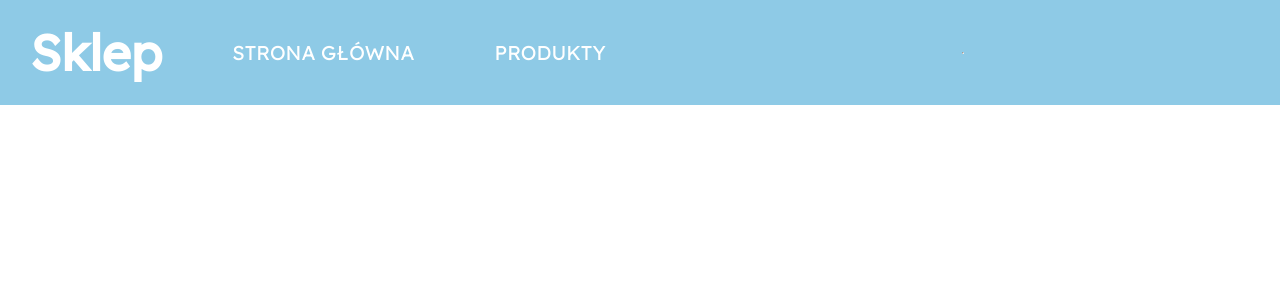
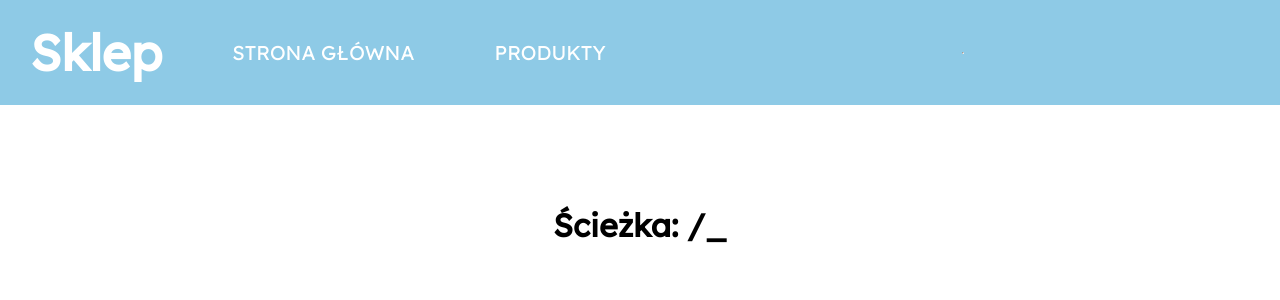
Before and after one commit to dembol23/first_nuxt, a Nuxt app: page /_ in a window 1280 px wide. Shown: the top 300 px of the page. Built offline with nearby package versions, Linux system fonts and the light colour scheme.

Commit message:
[FRONT-04] added error page and dynamic routing page

```diff
--- a/layouts/error.vue
+++ b/layouts/error.vue
@@ -1,13 +1,22 @@
 <template>
     <div>
         <h1 v-if="error.statusCode === 404" class="error-title">Page not found</h1>
+        <h2 class="error-message">{{ error.message }}</h2>
     </div>
 </template>
 
 <style lang="scss" scoped>
-    .error-title{
-        text-align: center;
-        margin-top: 100px;
+    .error{
+        &-title{
+            text-align: center;
+            margin-top: 100px;
+            font-size: 4rem;
+        }
+        &-message{
+            text-align: center;
+            margin-top: 100px;
+            font-size: 3rem;
+        }
     }
 </style>
 
--- /dev/null
+++ b/pages/_.vue
@@ -0,0 +1,12 @@
+<template>
+    <div>
+        <h1 class="error-title">Ścieżka: {{  this.$route.path }}</h1>
+    </div>
+</template>
+
+<style lang="scss" scoped>
+    .error-title{
+        text-align: center;
+        margin-top: 100px;
+    }
+</style>
```
